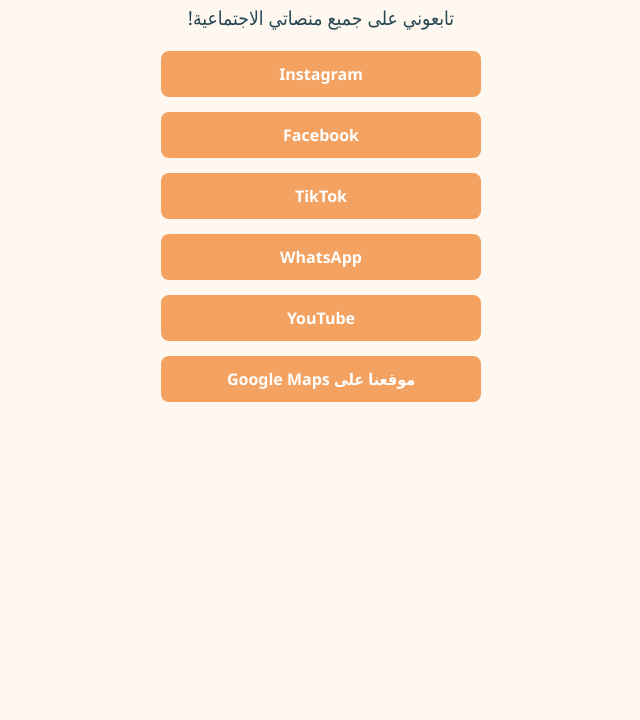
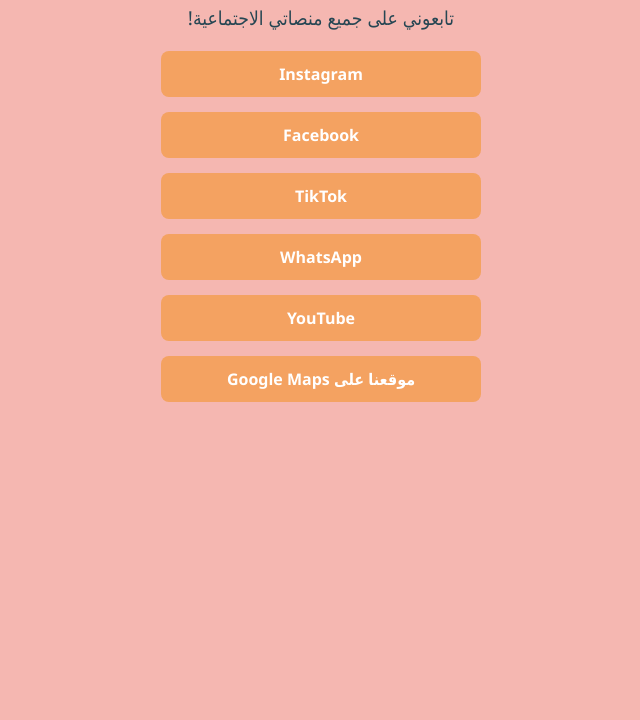
Before and after one commit to mb621/monoralbaby-links, a plain HTML site: page index.html in a window 1280 px wide. Shown: the part 80-800 px from the top of the page, without its empty margins (319-959 px from the left). Drawn offline with Linux system fonts and the light colour scheme.

Commit message:
Update index.html

```diff
--- a/index.html
+++ b/index.html
@@ -8,7 +8,7 @@
     <style>
         body {
             font-family: 'Segoe UI', Tahoma, Geneva, Verdana, sans-serif;
-            background-color: #fff8f0;
+            background-color: #f5b7b1;
             margin: 20px;
             text-align: center;
             color: #333;
```
